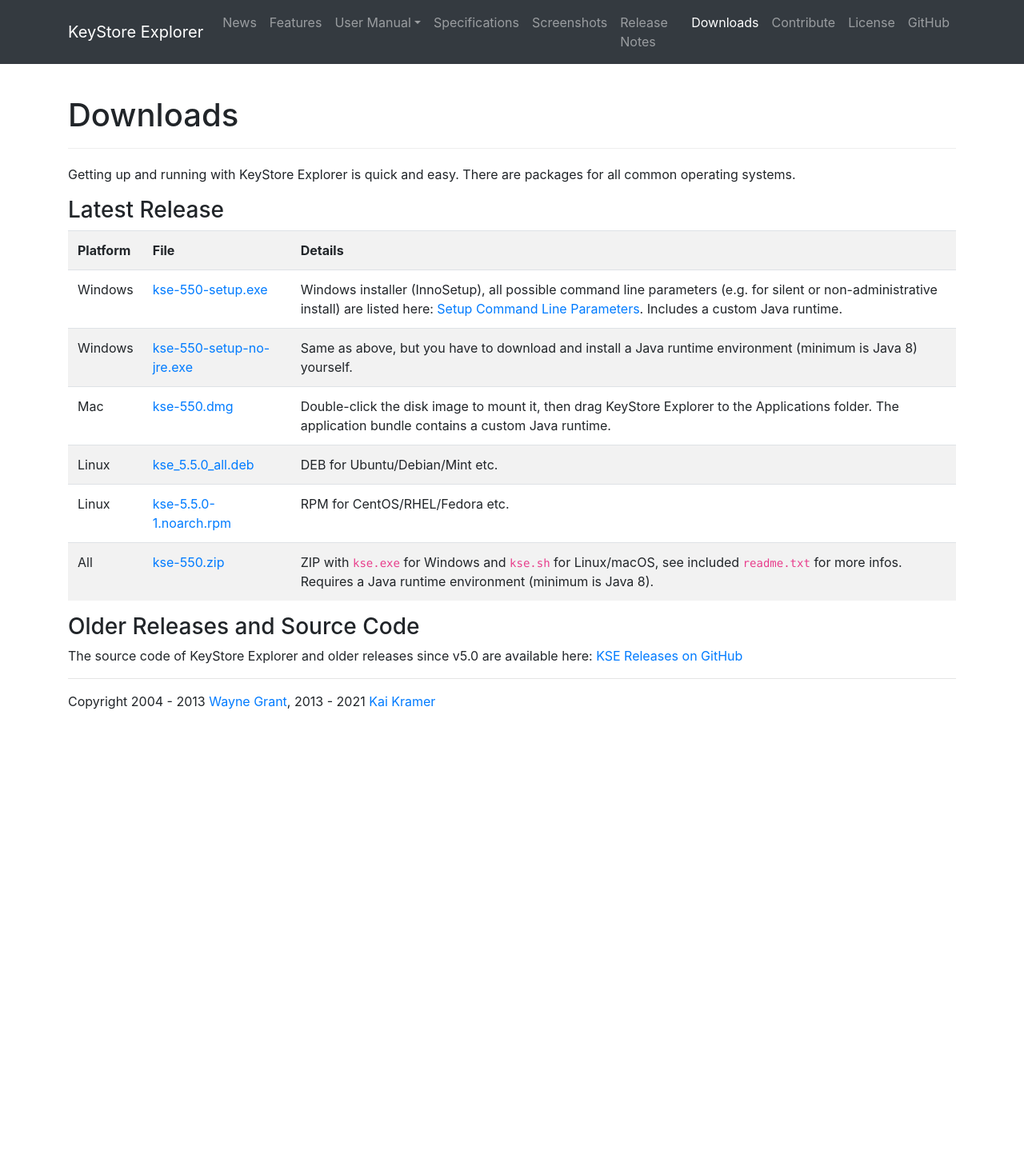
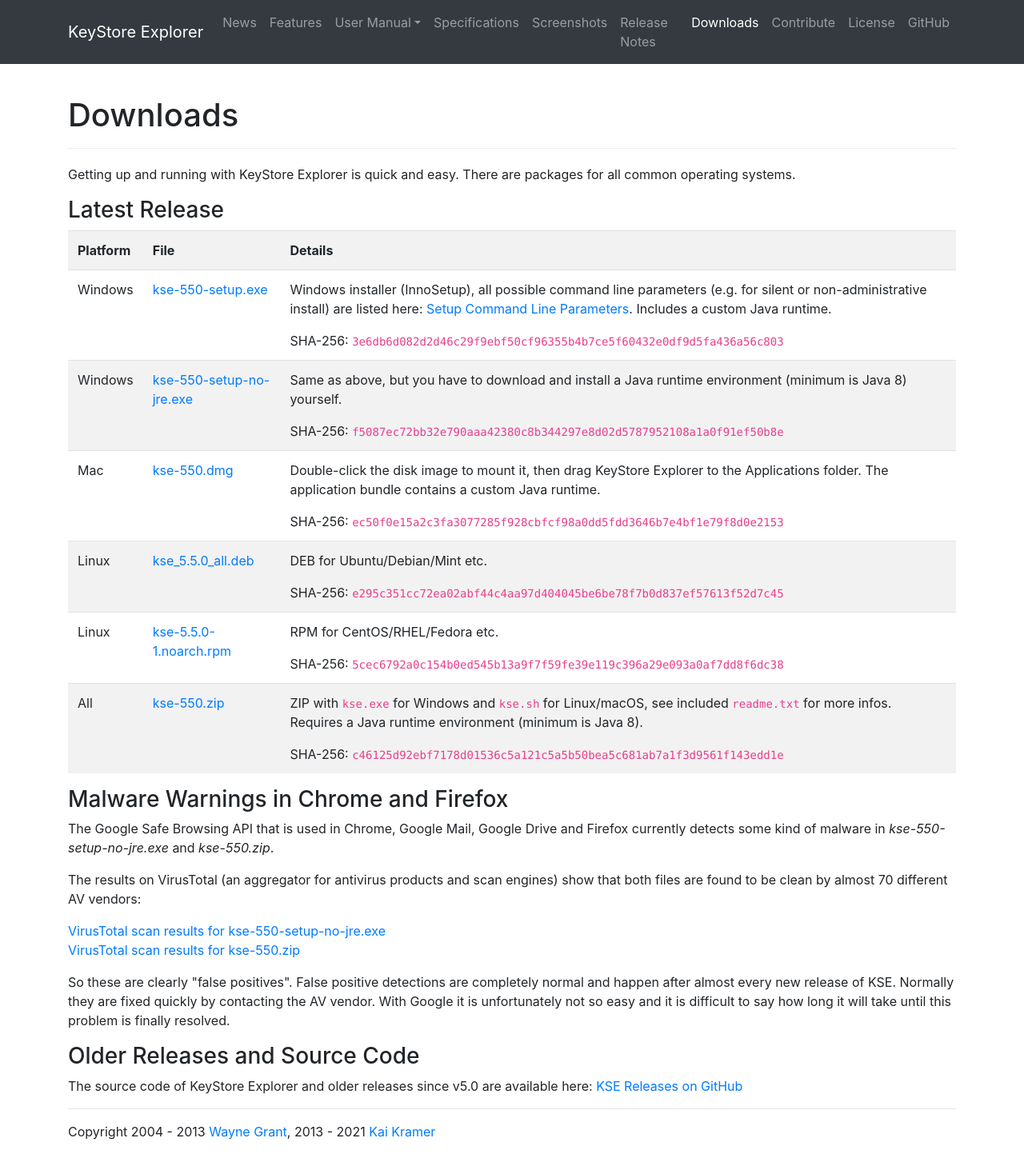
Before and after one commit to kaikramer/kaikramer.github.io, a Jekyll site: the page built from downloads.html, in a window 1280 px wide. Shown: the whole page at 80% size. Built offline with Jekyll 4.4.1, drawn with Linux system fonts in a browser that asks for light colours; before the commit the page ends 905 px from its top, so only the background shows below that.

Commit message:
Added sh256 hashes; addressed Google SafeBrowsing

```diff
--- a/downloads.html
+++ b/downloads.html
@@ -22,39 +22,83 @@
     <tr class="plain_odd">
         <td>Windows</td>
         <td><a href="https://github.com/kaikramer/keystore-explorer/releases/download/v5.5.0/kse-550-setup.exe">kse-550-setup.exe</a></td>
-        <td>Windows installer (InnoSetup), all possible command line parameters (e.g. for silent or non-administrative install) are listed here:
+        <td>
+            <p>
+            Windows installer (InnoSetup), all possible command line parameters (e.g. for silent or non-administrative install) are listed here:
             <a href="https://jrsoftware.org/ishelp/index.php?topic=setupcmdline">Setup Command Line Parameters</a>. Includes a custom Java runtime.
+            </p>
+            SHA-256: <code>3e6db6d082d2d46c29f9ebf50cf96355b4b7ce5f60432e0df9d5fa436a56c803</code>
         </td>
     </tr>
     <tr class="plain_odd">
         <td>Windows</td>
         <td><a href="https://github.com/kaikramer/keystore-explorer/releases/download/v5.5.0/kse-550-setup-no-jre.exe">kse-550-setup-no-jre.exe</a></td>
-        <td>Same as above, but you have to download and install a Java runtime environment (minimum is Java 8) yourself.
+        <td>
+            <p>
+            Same as above, but you have to download and install a Java runtime environment (minimum is Java 8) yourself.
+            </p>
+            SHA-256: <code>f5087ec72bb32e790aaa42380c8b344297e8d02d5787952108a1a0f91ef50b8e</code>
         </td>
     </tr>
     <tr class="plain_even">
         <td>Mac</td>
         <td><a href="https://github.com/kaikramer/keystore-explorer/releases/download/v5.5.0/kse-550.dmg">kse-550.dmg</a></td>
-        <td>Double-click the disk image to mount it, then drag KeyStore Explorer to the Applications folder. The application bundle contains a custom Java runtime.</td>
+        <td>
+            <p>
+            Double-click the disk image to mount it, then drag KeyStore Explorer to the Applications folder. The application bundle contains a custom Java runtime.
+            </p>
+            SHA-256: <code>ec50f0e15a2c3fa3077285f928cbfcf98a0dd5fdd3646b7e4bf1e79f8d0e2153</code>
+        </td>
     </tr>
     <tr class="plain_odd">
         <td>Linux</td>
         <td><a href="https://github.com/kaikramer/keystore-explorer/releases/download/v5.5.0/kse_5.5.0_all.deb">kse_5.5.0_all.deb</a></td>
-        <td>DEB for Ubuntu/Debian/Mint etc.</td>
+        <td>
+            <p>
+            DEB for Ubuntu/Debian/Mint etc.
+            </p>
+            SHA-256: <code>e295c351cc72ea02abf44c4aa97d404045be6be78f7b0d837ef57613f52d7c45</code>
+        </td>
     </tr>
     <tr class="plain_even">
         <td>Linux</td>
         <td><a href="https://github.com/kaikramer/keystore-explorer/releases/download/v5.5.0/kse-5.5.0-1.noarch.rpm">kse-5.5.0-1.noarch.rpm</a></td>
-        <td>RPM for CentOS/RHEL/Fedora etc.</td>
+        <td>
+            <p>
+            RPM for CentOS/RHEL/Fedora etc.
+            </p>
+            SHA-256: <code>5cec6792a0c154b0ed545b13a9f7f59fe39e119c396a29e093a0af7dd8f6dc38</code>
+        </td>
     </tr>
     <tr class="plain_odd">
         <td>All</td>
         <td><a href="https://github.com/kaikramer/keystore-explorer/releases/download/v5.5.0/kse-550.zip">kse-550.zip</a></td>
-        <td>ZIP with <code>kse.exe</code> for Windows and <code>kse.sh</code> for Linux/macOS, see included <code>readme.txt</code> for more infos.
+        <td>
+            <p>
+            ZIP with <code>kse.exe</code> for Windows and <code>kse.sh</code> for Linux/macOS, see included <code>readme.txt</code> for more infos.
             Requires a Java runtime environment (minimum is Java 8).
+            </p>
+            SHA-256: <code>c46125d92ebf7178d01536c5a121c5a5b50bea5c681ab7a1f3d9561f143edd1e</code>
         </td>
     </tr>
 </table>
+
+<h2 class="h3">Malware Warnings in Chrome and Firefox</h2>
+<p>
+    The Google Safe Browsing API that is used in Chrome, Google Mail, Google Drive and Firefox currently detects some kind of malware in <i>kse-550-setup-no-jre.exe</i> and <i>kse-550.zip</i>.
+</p>
+<p>
+    The results on VirusTotal (an aggregator for antivirus products and scan engines) show that both files are found to be clean by almost 70 different AV vendors:
+</p>
+<p>
+    <a href="https://www.virustotal.com/gui/file/f5087ec72bb32e790aaa42380c8b344297e8d02d5787952108a1a0f91ef50b8e">VirusTotal scan results for kse-550-setup-no-jre.exe</a>
+    <br>
+    <a href="https://www.virustotal.com/gui/file/c46125d92ebf7178d01536c5a121c5a5b50bea5c681ab7a1f3d9561f143edd1e">VirusTotal scan results for kse-550.zip</a>
+</p>
+<p>So these are clearly "false positives". False positive detections are completely normal and happen after almost every new release of KSE.
+    Normally they are fixed quickly by contacting the AV vendor. With Google it is unfortunately not so easy and it is difficult to say how long it will
+    take until this problem is finally resolved.
+</p>
 
 <h2 class="h3">Older Releases and Source Code</h2>
 <p>
```
